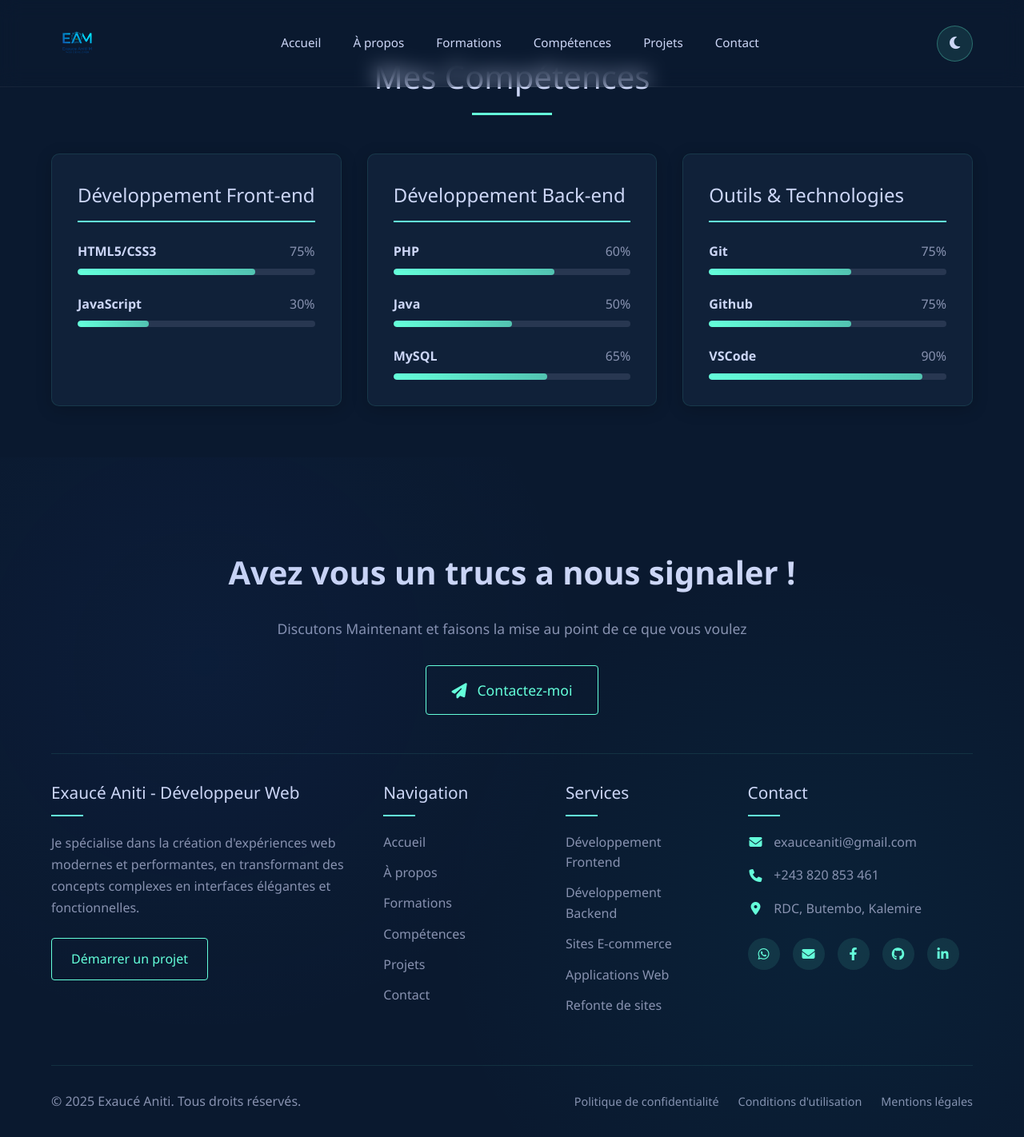
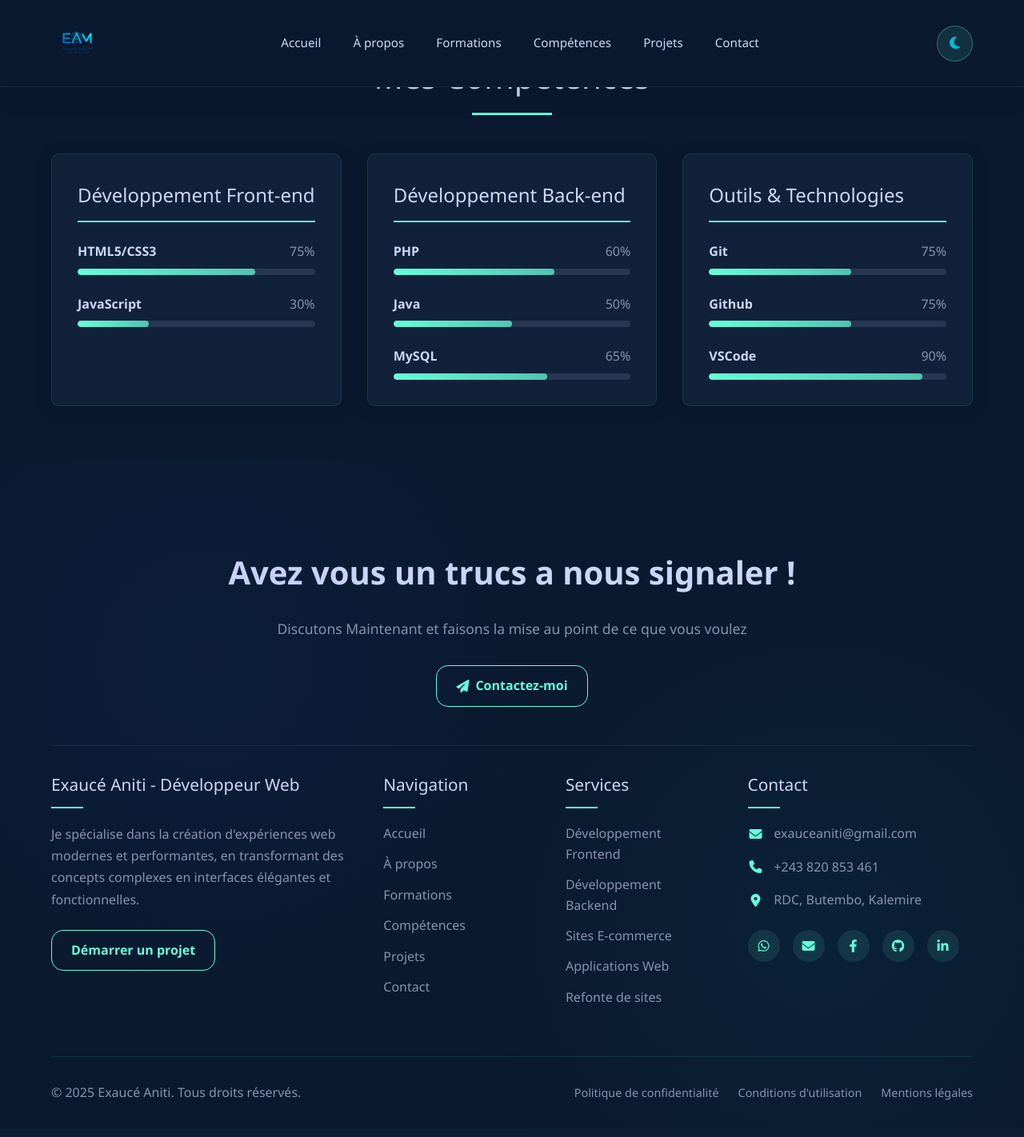
Before and after one commit to exauceaniti/exauceaniti.com, a PHP site: page /competences.php in a window 1280 px wide. Shown: the whole page at 80% size. After the commit the page ends 1376 px from the top, so only its background shows below. Run offline with PHP 8.4, Linux system fonts and the light colour scheme; data that the repository does not hold is empty.

Commit message:
Amelioration dans la page Accueil, A propos, Formation, Competances

```diff
--- a/competences.php
+++ b/competences.php
@@ -6,7 +6,6 @@
     <meta name="viewport" content="width=device-width, initial-scale=1.0">
     <title>Compétences - exauceaniti</title>
 
-    <link rel="stylesheet" href="styles/header.css">
     <link rel="stylesheet" href="styles/skills.css">
     <!-- Font Awesome pour les icônes -->
     <link href="https://fonts.googleapis.com/css2?family=Inter:wght@300;400;500;600;700&display=swap" rel="stylesheet">
--- a/styles/skills.css
+++ b/styles/skills.css
@@ -1,4 +1,69 @@
-        /* ============================= */
+/* ======================================================= */
+/* ================== VARIABLES GLOBALES ================= */
+/* ======================================================= */
+:root {
+    /* ===== Thème sombre (par défaut) ===== */
+    --primary-color: #0a192f;        /* Fond principal sombre */
+    --secondary-color: #64ffda;      /* Accent turquoise */
+    --accent-color: #00bcd4;         /* Accent secondaire bleu aqua */
+
+    --text-dark: #ccd6f6;            /* Texte clair */
+    --text-medium: #8892b0;          /* Texte moyen */
+    --text-light: #a8b2d1;           /* Texte atténué */
+    --text-white: #ffffff;           /* Blanc pur */
+
+    --bg-light: rgba(10, 25, 47, 0.05);
+    --bg-medium: rgba(100, 255, 218, 0.1);
+    --bg-dark: #0a192f;
+
+    --shadow-light: 0 10px 30px rgba(0, 0, 0, 0.08);
+    --shadow-medium: 0 15px 40px rgba(0, 0, 0, 0.12);
+    --shadow-heavy: 0 20px 40px rgba(0, 0, 0, 0.15);
+
+    --border-radius: 15px;           /* Pour tous les boutons et cartes */
+    --transition: all 0.3s ease;
+
+    --gradient-primary: linear-gradient(135deg, #0a192f 0%, #112240 100%);
+    --gradient-secondary: linear-gradient(135deg, #64ffda 0%, #00bcd4 100%);
+
+    /* Variables structurelles */
+    --main-bg: var(--primary-color);
+    --card-bg: rgba(23, 42, 69, 0.7);
+    --card-border: rgba(100, 255, 218, 0.1);
+    --timeline-line: rgba(100, 255, 218, 0.3);
+    --title-underline: var(--secondary-color);
+}
+
+/* ================== THÈME CLAIR ================== */
+[data-theme="light"] {
+    --primary-color: #f8f9fa;        /* Fond clair */
+    --secondary-color: #0a192f;      /* Bleu nuit pour accent */
+    --accent-color: #0a192f;
+
+    --text-dark: #1f2937;
+    --text-medium: #4b5563;
+    --text-light: #6b7280;
+    --text-white: #1f2937;
+
+    --bg-light: rgba(248, 249, 250, 0.7);
+    --bg-medium: rgba(10, 25, 47, 0.05);
+    --bg-dark: #e5e7eb;
+
+    --shadow-light: 0 10px 30px rgba(0, 0, 0, 0.05);
+    --shadow-medium: 0 15px 40px rgba(0, 0, 0, 0.08);
+    --shadow-heavy: 0 20px 40px rgba(0, 0, 0, 0.1);
+
+    --gradient-primary: linear-gradient(135deg, #f8f9fa 0%, #e5e7eb 100%);
+    --gradient-secondary: linear-gradient(135deg, #0a192f 0%, #1e293b 100%);
+
+    --main-bg: var(--primary-color);
+    --card-bg: #ffffff;
+    --card-border: rgba(0, 0, 0, 0.05);
+    --timeline-line: rgba(0, 0, 0, 0.2);
+    --title-underline: var(--accent-color);
+}
+
+       /* ============================= */
         /* STYLES GÉNÉRAUX ET RÉINITIALISATION */
         /* ============================= */
 
@@ -262,52 +323,6 @@
             color: #8892b0;
         }
 
-        .btn-projects-contact {
-            display: inline-flex;
-            align-items: center;
-            justify-content: center;
-            background: transparent;
-            color: #64ffda;
-            padding: 1rem 2rem;
-            border: 1px solid #64ffda;
-            border-radius: 4px;
-            text-decoration: none;
-            font-weight: 500;
-            font-size: 1.1rem;
-            transition: all 0.3s ease;
-            position: relative;
-            overflow: hidden;
-            z-index: 1;
-        }
-
-        .btn-projects-contact::before {
-            content: '';
-            position: absolute;
-            top: 0;
-            left: -100%;
-            width: 100%;
-            height: 100%;
-            background: rgba(100, 255, 218, 0.1);
-            transition: all 0.4s ease;
-            z-index: -1;
-        }
-
-        .btn-projects-contact:hover {
-            color: #0a192f;
-            transform: translateY(-3px);
-            box-shadow: 0 10px 20px rgba(100, 255, 218, 0.2);
-        }
-
-        .btn-projects-contact:hover::before {
-            left: 0;
-            background: #64ffda;
-        }
-
-        .btn-projects-contact i {
-            margin-right: 0.8rem;
-            font-size: 1.2rem;
-        }
-
         .footer-projects-content {
             display: grid;
             grid-template-columns: 2fr 1fr 1fr 1.5fr;
@@ -338,44 +353,6 @@
             line-height: 1.7;
             margin-bottom: 1.5rem;
             color: #8892b0;
-        }
-
-        .btn-projects {
-            display: inline-flex;
-            align-items: center;
-            background: transparent;
-            color: #64ffda;
-            padding: 0.8rem 1.5rem;
-            border: 1px solid #64ffda;
-            border-radius: 4px;
-            text-decoration: none;
-            font-weight: 500;
-            transition: all 0.3s ease;
-            position: relative;
-            overflow: hidden;
-            z-index: 1;
-        }
-
-        .btn-projects::before {
-            content: '';
-            position: absolute;
-            top: 0;
-            left: -100%;
-            width: 100%;
-            height: 100%;
-            background: rgba(100, 255, 218, 0.1);
-            transition: all 0.4s ease;
-            z-index: -1;
-        }
-
-        .btn-projects:hover {
-            color: #0a192f;
-            transform: translateY(-2px);
-        }
-
-        .btn-projects:hover::before {
-            left: 0;
-            background: #64ffda;
         }
 
         .footer-projects-section h3 {
@@ -519,6 +496,76 @@
             color: #64ffda;
         }
 
+        /* ======================================================= */
+        /* ================== BOUTONS GÉNÉRIQUES ================= */
+        /* ======================================================= */
+        .btn-projects-contact,
+        .btn-projects {
+            display: inline-flex;
+            align-items: center;
+            justify-content: center;
+            gap: 8px;                     /* espace entre icône et texte */
+            padding: 12px 24px;
+            font-weight: 600;
+            font-size: 1rem;
+            border-radius: var(--border-radius);
+            transition: var(--transition);
+            cursor: pointer;
+            text-decoration: none;
+            position: relative;
+            overflow: hidden;
+            z-index: 1;
+        }
+
+        /* ================== BOUTON CONTACT (outline) ================== */
+        .btn-projects-contact {
+            background-color: transparent;      /* Fond transparent */
+            color: var(--secondary-color);
+            border: 1px solid var(--secondary-color); /* Bordure turquoise */
+        }
+
+        /* Hover pour bouton contact : imite le bouton solid */
+        .btn-projects-contact:hover {
+            background-color: var(--primary-color); /* Fond sombre */
+            color: var(--text-white);               /* Texte blanc */
+            border-color: var(--primary-color);     /* Bordure sombre */
+            transform: translateY(-3px);
+            box-shadow: var(--shadow-light);
+        }
+
+        /* Effet overlay subtil (optionnel) */
+        .btn-projects-contact::before {
+            content: '';
+            position: absolute;
+            top: 0;
+            left: -100%;
+            width: 100%;
+            height: 100%;
+            background: rgba(100, 255, 218, 0.1);
+            transition: all 0.4s ease;
+            z-index: -1;
+        }
+
+        .btn-projects-contact:hover::before {
+            left: 0;
+            background: var(--secondary-color);
+        }
+
+        /* ================== BOUTON PROJETS (solid) ================== */
+        .btn-projects {
+             background-color: transparent;      /* Fond transparent */
+            color: var(--secondary-color);
+            border: 1px solid var(--secondary-color); /* Bordure turquoise */
+        }
+
+        /* Hover pour bouton projets */
+        .btn-projects:hover {
+            background-color: var(--secondary-color); /* Fond turquoise */
+            color: var(--primary-color);              /* Texte sombre */
+            border-color: var(--secondary-color);
+        }
+
+
         /* ============================= */
         /* RESPONSIVE DESIGN */
         /* ============================= */
```
Also changed, not shown: other parts of styles/skills.css (+94 -25 lines), 2 other files.
